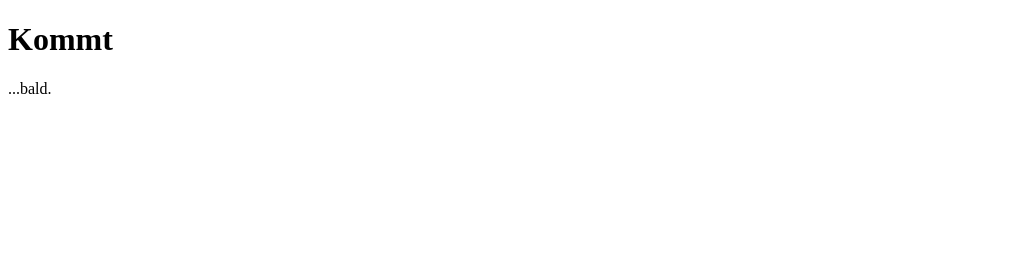
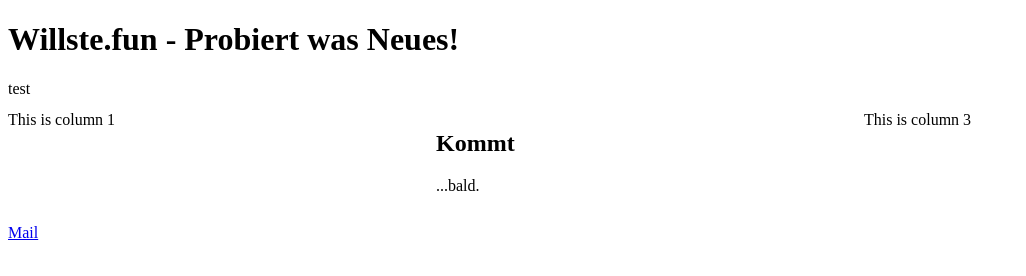
Before and after one commit to willste-fun/willste.fun, a plain HTML site: page index.html in a window 1280 px wide. Shown: the whole page, without its empty margins (0-1026 px from the left). Drawn offline with Linux system fonts and the light colour scheme.

Commit message:
basic layout
basic layout

```diff
--- a/index.html
+++ b/index.html
@@ -1,12 +1,28 @@
 <!DOCTYPE html>
 <html>
   <head>
+    <link rel="stylesheet" href="style.css">
     <title>Willste.fun - Probiert was Neues!</title>
   </head>
   <body>
-
-<h1>Kommt</h1>
+    <header>
+      <h1>Willste.fun - Probiert was Neues!</h1>
+    </header>
+    <nav>
+    test
+    </nav>
+    <div class="section group">
+    	<div class="col span_1_of_3">
+    	This is column 1
+    	</div>
+    	<div class="col span_1_of_3">
+        <h2>Kommt</h2>
         <p>...bald.</p>
-
+    	</div>
+    	<div class="col span_1_of_3">
+    	This is column 3
+    	</div>
+    </div>
+    <footer><a href="mailto:machsmir@willste.fun">Mail</a></footer>
   </body>
 </html>
--- /dev/null
+++ b/style.css
@@ -0,0 +1,31 @@
+/*  SECTIONS  */
+.section {
+	clear: both;
+	padding: 0px;
+	margin: 0px;
+}
+
+/*  COLUMN SETUP  */
+.col {
+	display: block;
+	float:left;
+	margin: 1% 0 1% 1.6%;
+}
+.col:first-child { margin-left: 0; }
+
+/*  GROUPING  */
+.group:before,
+.group:after { content:""; display:table; }
+.group:after { clear:both;}
+.group { zoom:1; /* For IE 6/7 */ }
+
+/*  GRID OF THREE  */
+.span_3_of_3 { width: 100%; }
+.span_2_of_3 { width: 66.13%; }
+.span_1_of_3 { width: 32.26%; }
+
+/*  GO FULL WIDTH BELOW 480 PIXELS */
+@media only screen and (max-width: 480px) {
+	.col {  margin: 1% 0 1% 0%; }
+	.span_3_of_3, .span_2_of_3, .span_1_of_3 { width: 100%; }
+}
```
Lines whose indentation alone changed are shown as unchanged.
